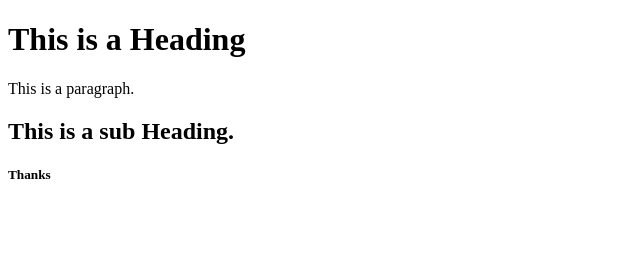
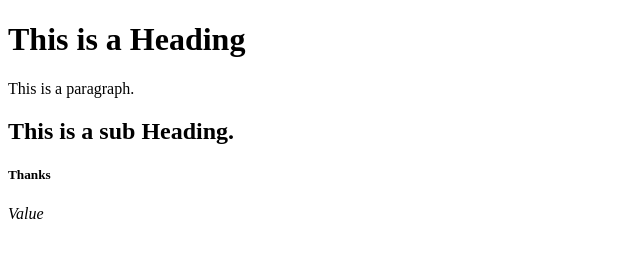
Before and after one commit to UdhayakumarEcyber/TestTusk, a plain HTML site: page index.html in a window 1280 px wide. Shown: the full height of the page, 0-640 px from the left. Drawn offline with Linux system fonts and the light colour scheme.

Commit message:
added Em

```diff
--- a/index.html
+++ b/index.html
@@ -10,5 +10,7 @@
   <h2>This is a sub Heading.</h2>
   <h5>Thanks</h5>
 
+  <em>Value</em>
+
 </body>
 </html>
```
